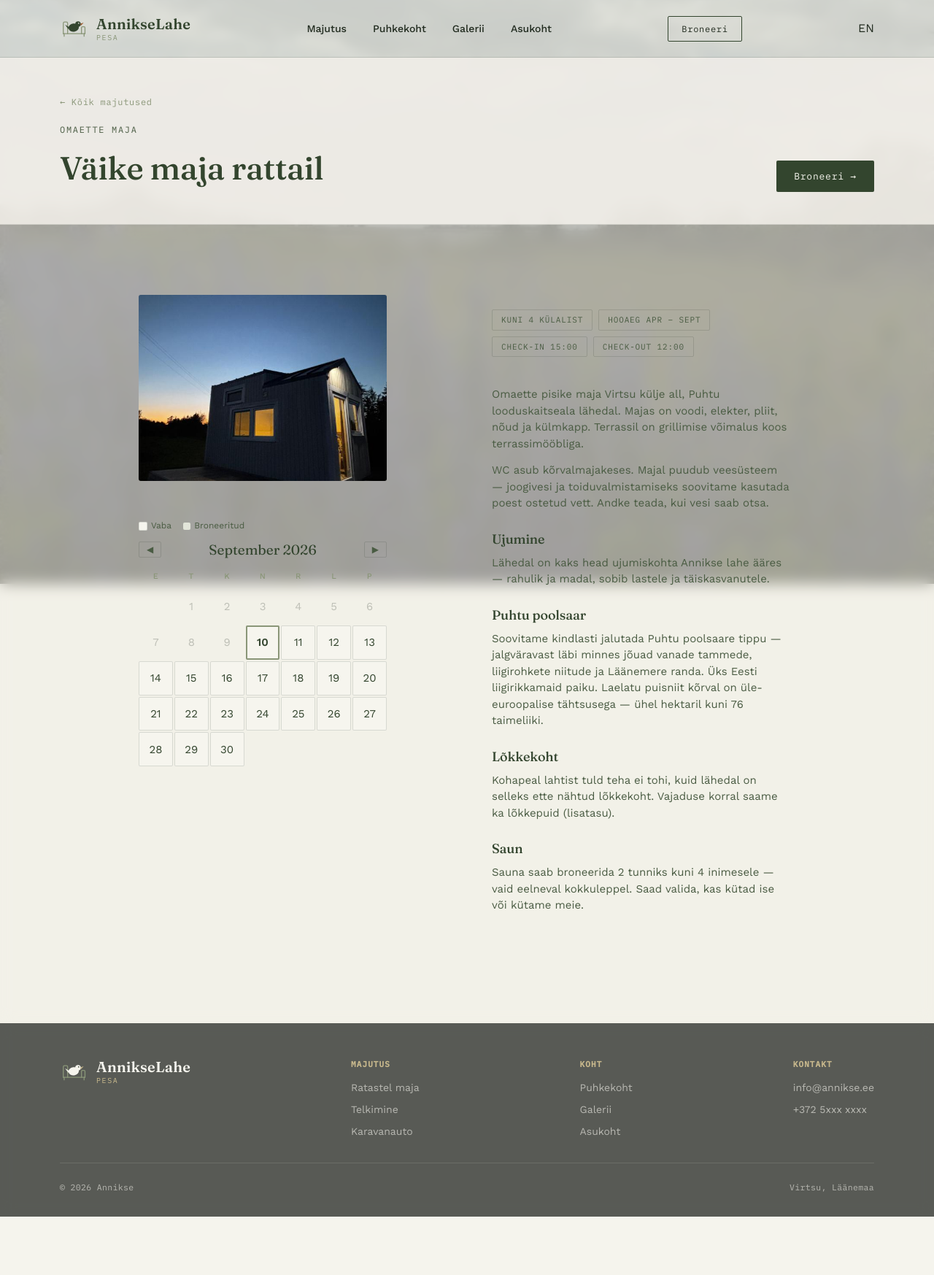
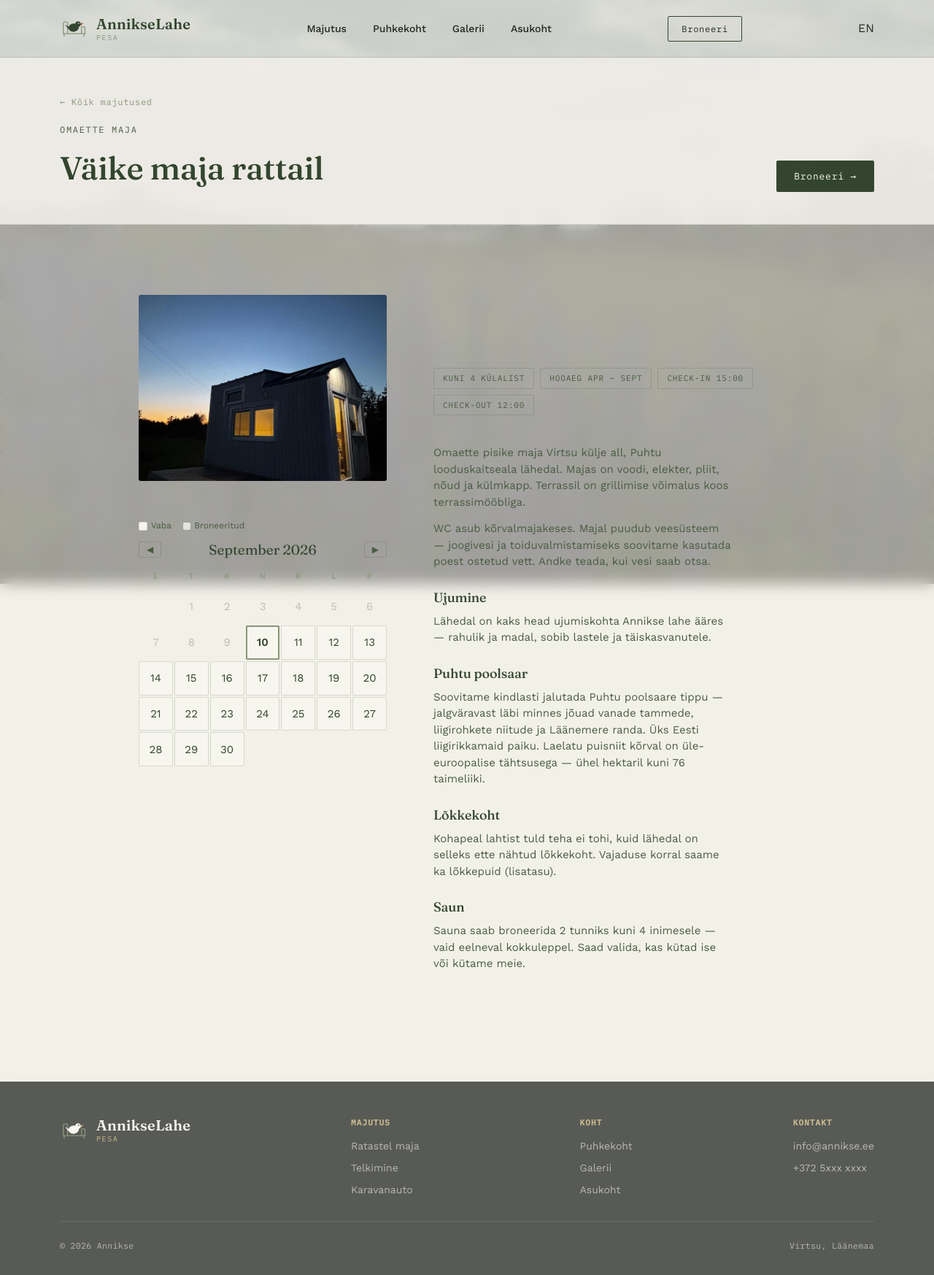
Before and after one commit to m1tsui/wwwannikse, a FastAPI app: page /ee/majutus/vaike-maja in a window 1280 px wide. Shown: the whole page at 73% size. Before the commit the page ends 1667 px from the top, so only its background shows below. Run offline with FastAPI, Linux system fonts and the light colour scheme; data that the repository does not hold is empty.

Commit message:
fix: tekst algab pildi suhtes madalamal (padding-top)
Co-Authored-By: Claude Sonnet 4.6 <noreply@anthropic.com>
Claude-Session: https://claude.ai/code/session_017yhzPe9vmkkHmzvgsC2XDu

```diff
--- a/static/styles.css
+++ b/static/styles.css
@@ -690,7 +690,7 @@
   .majutus-pilt-kirjeldus {
     display: grid;
     grid-template-columns: 340px 1fr;
-    gap: 144px;
+    gap: 64px;
     align-items: start;
     margin-bottom: 40px;
   }
@@ -705,6 +705,7 @@
     display: flex;
     flex-direction: column;
     gap: 20px;
+    padding-top: 80px;
   }
 
   /* Vana grid (enam ei kasutata, jäetud ühilduvuse jaoks) */
```
